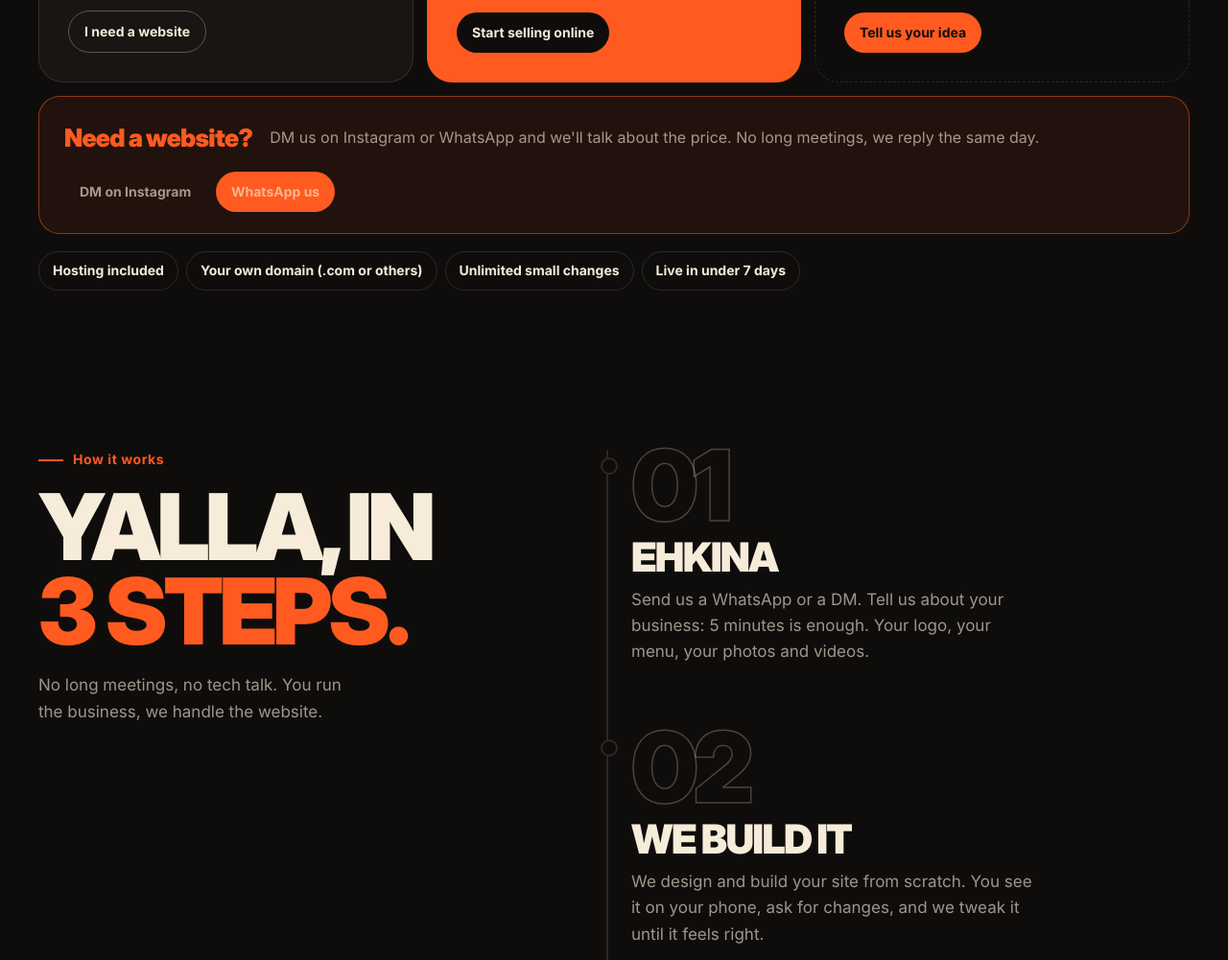
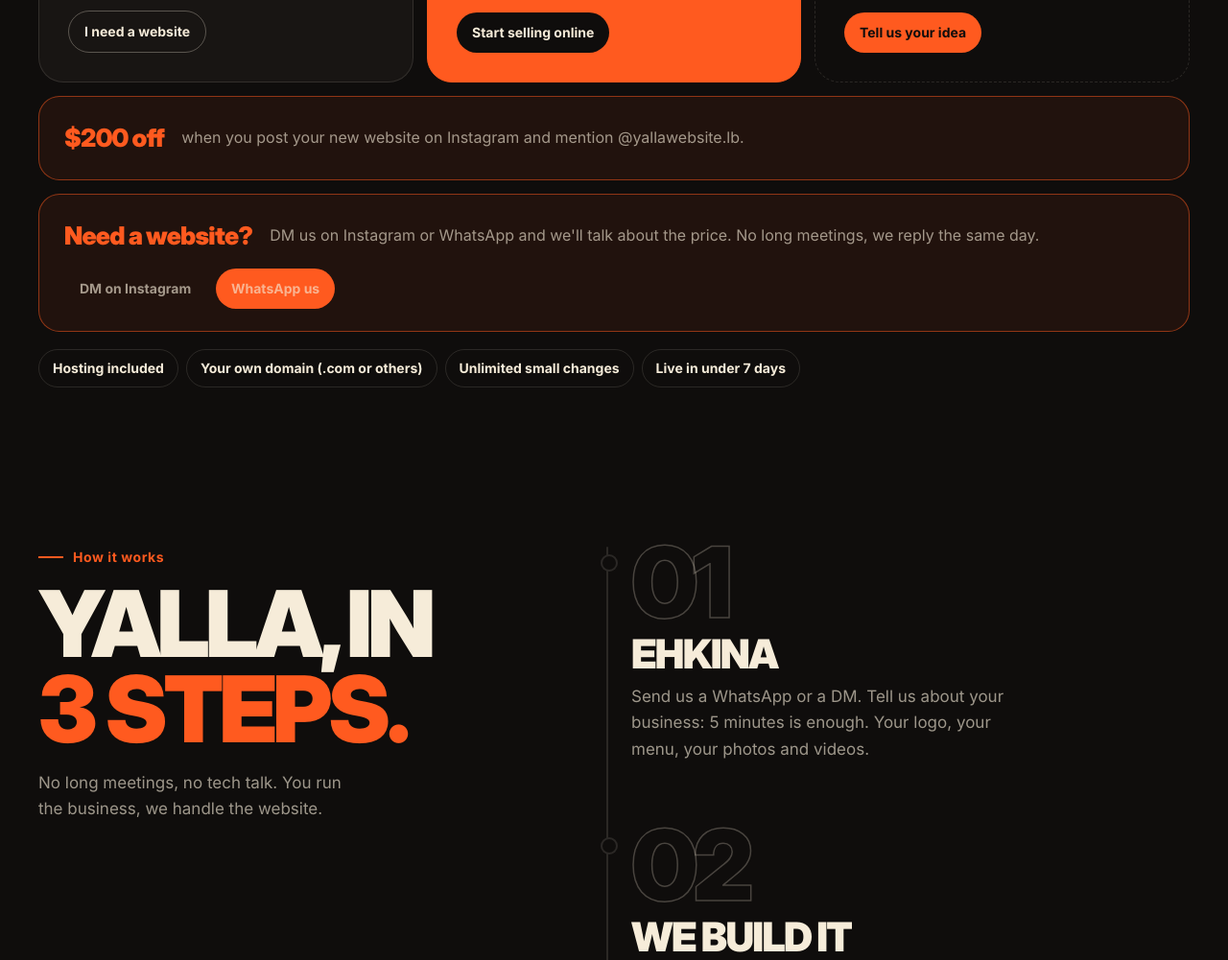
Before and after one commit to d0v4z/yallawebsite, a plain HTML site: page index.html in a window 1280 px wide. Shown: the part 10454-11455 px from the top of the page at 96% size. Drawn offline with Linux system fonts and the light colour scheme.

Commit message:
Bring back the $200 off deal (without listing prices)
Co-Authored-By: Claude Opus 5.5 <noreply@anthropic.com>
Claude-Session: https://claude.ai/code/session_01TqQkYb5AbUFmgRuNHxifoQ

```diff
--- a/index.html
+++ b/index.html
@@ -467,6 +467,7 @@ html[dir=rtl] .nm-l a{font-family:"Cairo",var(--disp);letter-spacing:0;line-heig
         <a class="btn fire sm" data-wa data-wamsg="p3" href="#" target="_blank" rel="noopener"><span data-k="p3b">Tell us your idea</span></a>
       </div>
     </div>
+    <div class="deal rv"><b data-k="offH">$200 off</b><span data-k="offP">when you post your new website on Instagram and mention @yallawebsite.lb.</span></div>
     <div class="deal rv"><b data-k="dlH">Need a website?</b><span data-k="dlP">DM us on Instagram or WhatsApp and we'll talk about the price. No long meetings, we reply the same day.</span><span class="dl-acts"><a class="btn sm" href="https://www.instagram.com/yallawebsite.lb/" target="_blank" rel="noopener"><span data-k="dlI">DM on Instagram</span></a><a class="btn fire sm" data-wa href="#" target="_blank" rel="noopener"><span data-k="dlW">WhatsApp us</span></a></span></div>
     <div class="incl rv" data-k="incl"><span>Hosting included</span><span>Your own domain (.com or others)</span><span>Unlimited small changes</span><span>Live in under 7 days</span></div>
   </div>
@@ -540,7 +541,7 @@ html[dir=rtl] .nm-l a{font-family:"Cairo",var(--disp);letter-spacing:0;line-heig
     p2h:'نظام طلبات + لوحة تحكّم', p2w:'للمطاعم والمحلات اللي بدها الطلبات على موقعها.',
     p2l:'<li>كل شي بباقة الموقع</li><li>طلبات أونلاين: توصيل، استلام، بالمحل</li><li>أسعار بالدولار والليرة</li><li>لوحة تحكّم إلك: طلبات، أسعار، صور، خلص</li><li>فروع وشوفيرية</li>', p2b:'بلّش بيع أونلاين',
     p3h:'إضافات وشي خاص', p3w:'زيد اللي بيحتاجه بزنسك، أو اطلب شي جديد.', p3l:'<li>منيو QR للطاولات</li><li>حجز طاولات</li><li>كتالوج منتجات مع فلاتر</li><li>ربط بنظامك أو لوحة التحكّم يلّي عندك</li><li>أيّ فكرة تانية ببالك</li>', p3b:'قلّنا فكرتك',
-    dlH:'بدّك موقع؟', dlP:'ابعتلنا عالإنستغرام أو الواتساب ومنحكي بالسعر. بلا اجتماعات طويلة، منردّ بنفس النهار.', dlI:'راسلنا عالإنستغرام', dlW:'واتساب',
+    offH:'$200 حسم', offP:'إذا نزّلت موقعك الجديد عالإنستغرام وعملت منشن لـ <bdi dir="ltr">@yallawebsite.lb</bdi>.', dlH:'بدّك موقع؟', dlP:'ابعتلنا عالإنستغرام أو الواتساب ومنحكي بالسعر. بلا اجتماعات طويلة، منردّ بنفس النهار.', dlI:'راسلنا عالإنستغرام', dlW:'واتساب',
     incl:'<span>الاستضافة ضمن السعر</span><span>دومين خاص فيك (.com أو غيره)</span><span>تعديلات صغيرة بلا حدود</span><span>جاهز بأقل من 7 أيام</span>', wa:'واتساب',
     kick:'استوديو تصميم مواقع · لبنان 🇱🇧',
     lede:'منعمل مواقع <b>بتوقّف السكرول</b> عند بزنسك. سينمائية، معمولة للتلفون أولاً، وبالعربي والإنكليزي.',
```
